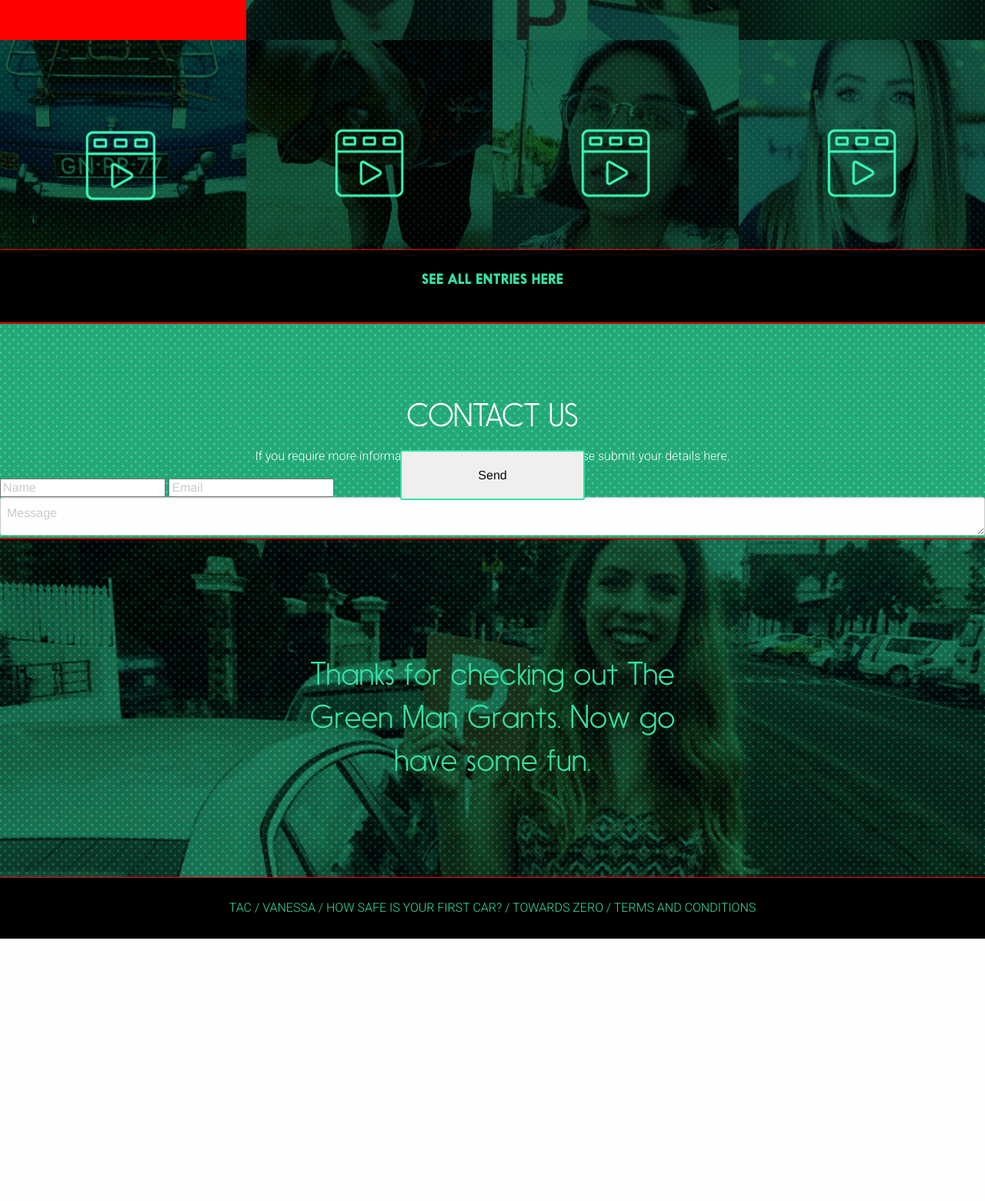
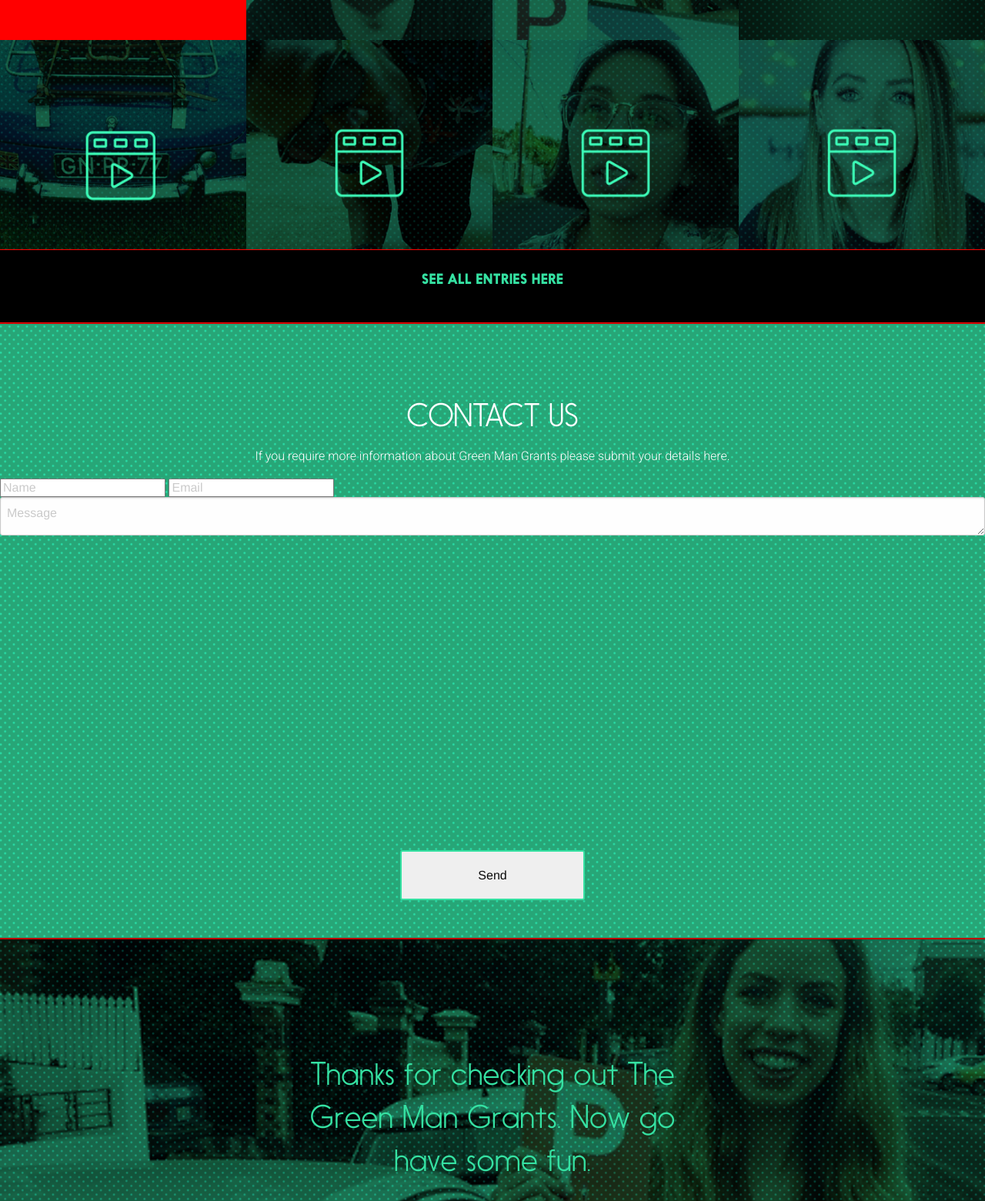
Before and after one commit to GREYaustralia/green-man-grants, a plain HTML site: page index.html in a window 1280 px wide. Shown: the part 2780-4341 px from the top of the page at 77% size. Before the commit the page ends 4000 px from the top, so only its background shows below. Drawn offline with nearby package versions, Linux system fonts and the light colour scheme; a small style sheet from the web is missing.

Commit message:
Day Four - Green Man Grants   - Fixed up Fonts for all current pages   - Finished Enter page   - Finished Entries page     - work on overlay for each entry     - need to work on images for the overlay     - dot overlay   - Worked on overlay   - Started on Contact page   - Finished Signoff page   - Finished footer (need to add links)

```diff
--- a/assets/css/styles.css
+++ b/assets/css/styles.css
@@ -368,7 +368,7 @@ color:#35e1a2;
 
 #enter{
   width:100%;
-  height:50%;
+  height:10 0%;
   background-color: #29f8bc;
 }
 
@@ -486,7 +486,7 @@ figure {
 
 #contact{
   width:100%;
-  height:35%;
+  height:100%;
   background-color: #35e1a2;
 }
 
@@ -495,7 +495,7 @@ figure {
 }
 #signoff{
   width:100%;
-  height:55%;
+  height:90%;
   background-image: url(../images/signoff.png);
   background-size:cover;
 }
```
